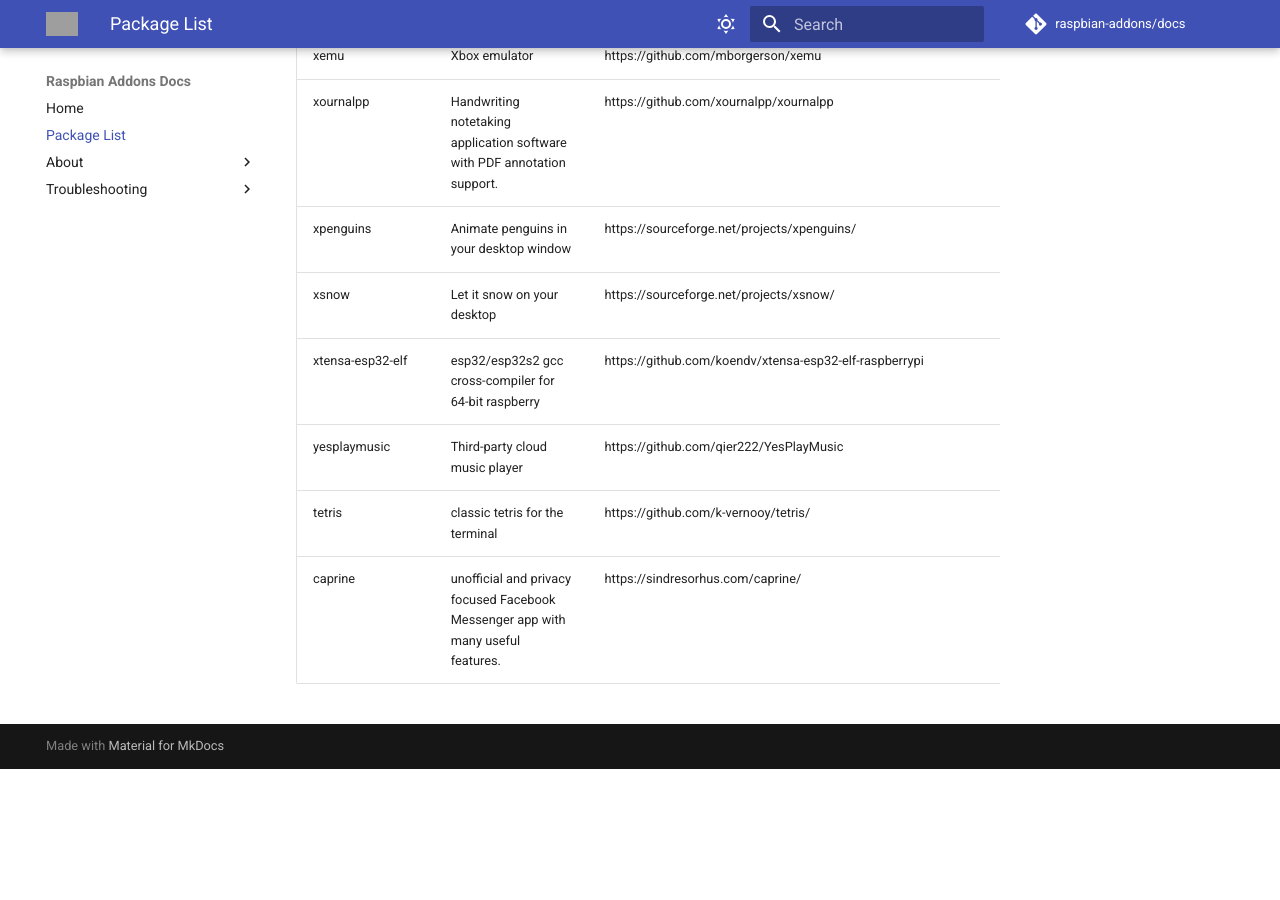
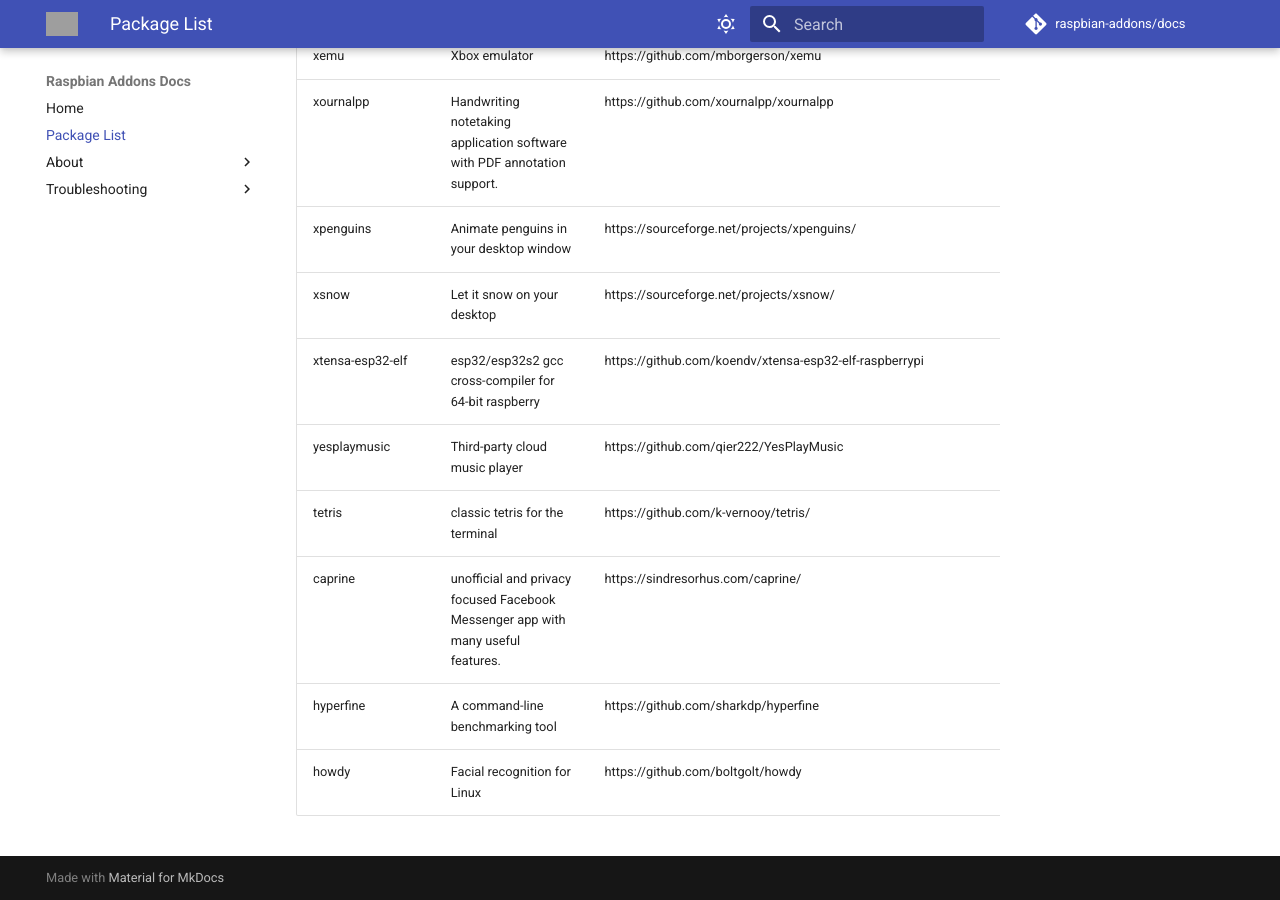
Before and after one commit to raspbian-addons/docs, an MkDocs documentation site: the page built from docs/package-list.md, in a window 1280 px wide and 900 px high, scrolled down 11369 px. Built offline with MkDocs 1.6.1 and Material for MkDocs 9.7.7, drawn with Linux system fonts in a browser that asks for light colours; comment, search, counter and statistics services are not loaded; before the commit the page ends 12138 px from its top, so only the background shows below that; grey boxes are pictures that could not be loaded.

Commit message:
Update package_list.md

```diff
--- a/docs/package-list.md
+++ b/docs/package-list.md
@@ -154,3 +154,5 @@
 | yesplaymusic | Third-party cloud music player | https://github.com/qier222/YesPlayMusic |
 | tetris | classic tetris for the terminal | https://github.com/k-vernooy/tetris/ |
 | caprine | unofficial and privacy focused Facebook Messenger app with many useful features. | https://sindresorhus.com/caprine/ |
+| hyperfine | A command-line benchmarking tool | https://github.com/sharkdp/hyperfine |
+| howdy | Facial recognition for Linux | https://github.com/boltgolt/howdy |
```
